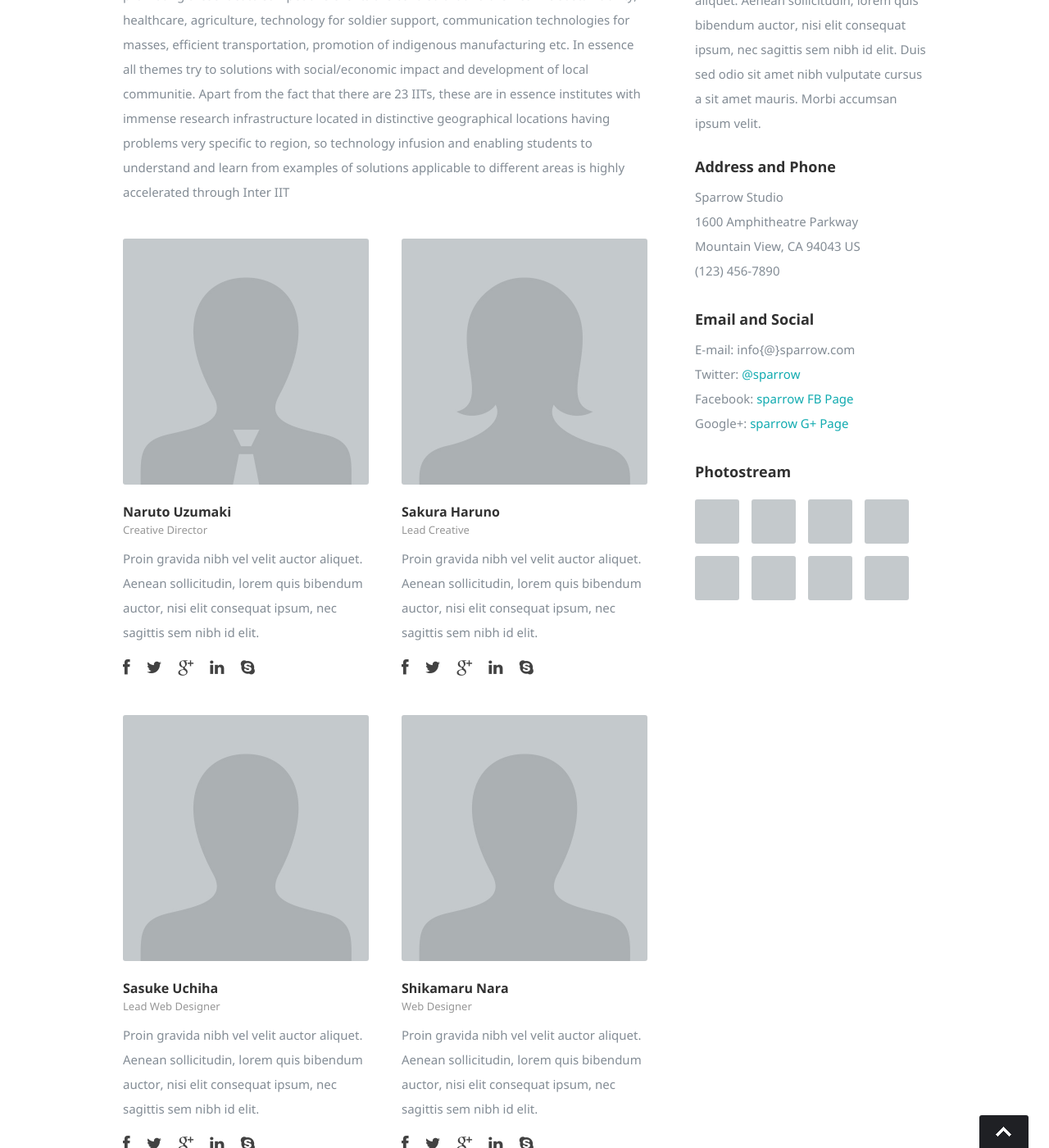
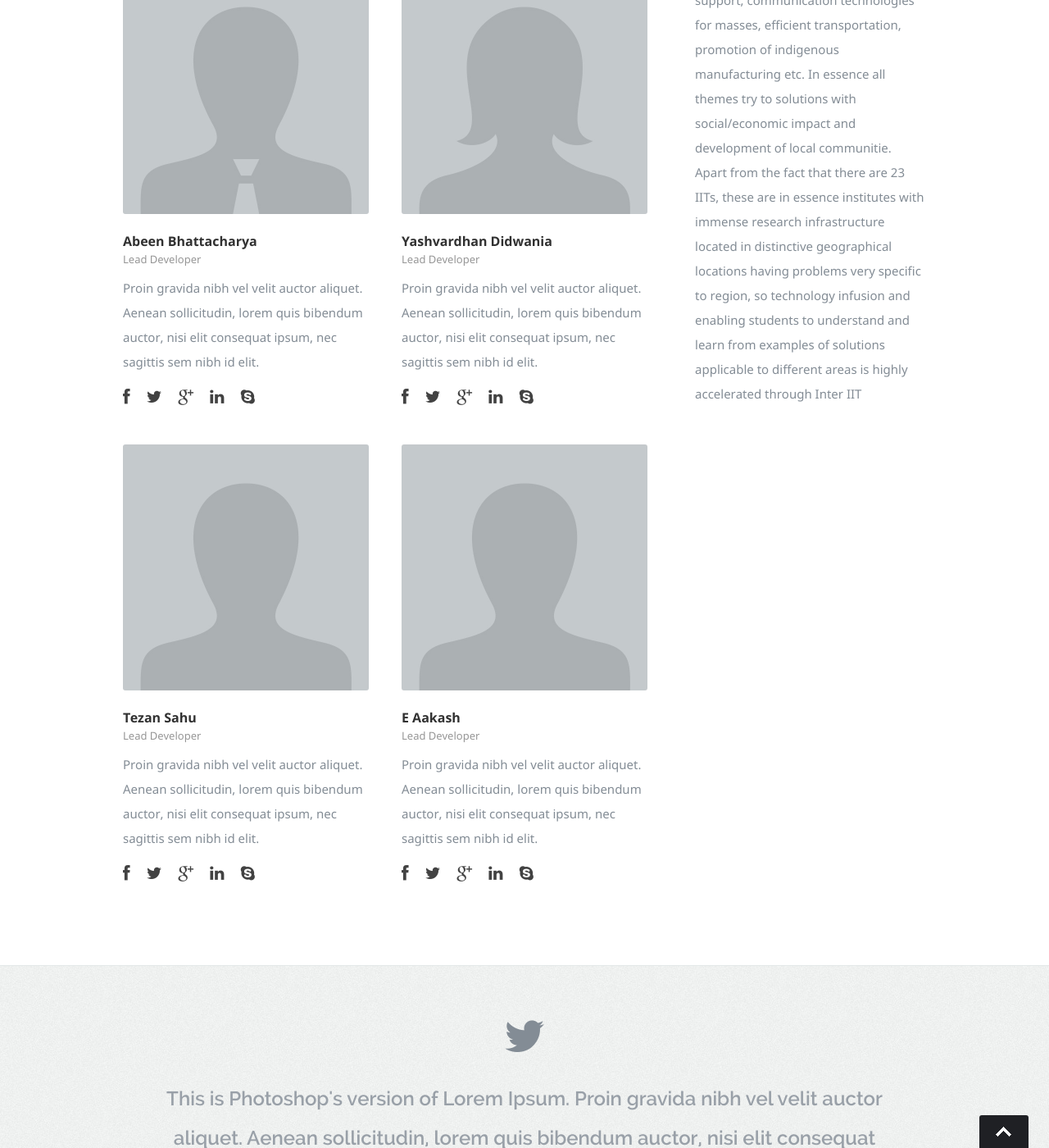
Before and after one commit to thenotsodarkknight/inter-iit, a Jekyll site: the page built from team.html, in a window 1280 px wide and 1400 px high, scrolled down 633 px. Shown: the whole window at 82% size. Built offline with Jekyll 4.4.1, drawn with Linux system fonts in a browser that asks for light colours; nearby versions of some CDN libraries; some of the changed text lies outside the part shown.

Commit message:
minor edits

```diff
--- a/_includes/footer.html
+++ b/_includes/footer.html
@@ -10,7 +10,6 @@
        <li><a href="/">Home.</a></li>
              <li><a href="/events">Events</a></li>
              <li><a href="/competitions">Competitions</a></li>
-             <li><a href="/about">About Us</a></li>
             <li><a href="/team">The Team</a></li>
       </ul>
 
--- a/_includes/header.html
+++ b/_includes/header.html
@@ -30,7 +30,6 @@
                      <li><a href="portfolio.html">Portfolio Entry</a></li>
                   </ul>
                </li>
-              <li><a href="/about">About Us</a></li>
                <li><a href="/team">The Team</a></li>
                <!-- <li><a href="styles.html">Features</a></li> -->
 
--- a/team.html
+++ b/team.html
@@ -9,7 +9,7 @@
    <div class="row">
 
       <div class="ten columns centered text-center">
-         <h1>About Us<span>.</span></h1>
+         <h1>The Team<span>.</span></h1>
 
          <p>7th Inter-IIT Tech Meet | IIT Bombay</p>
       </div>
@@ -24,7 +24,7 @@
 
    <div id="page-content" class="row page">
 
-      <div id="primary" class="eight columns">
+      <div id="primary" class="eight columns end">
 
          <section>
 
@@ -32,8 +32,7 @@
 
             <p class="lead">Inter IIT Tech Meets are envisioned in challenging participants to come up with technology solutions for the problems, compete with teams in a healthy environment, interact with like-minded people across the country and promote transfer of this technology to ventures which will address problems at grass-root levels. </p>
 
-            <p>7th Inter IIT Tech meet caries this vision have collaborative and competitive events promoting these ideas. Competitive events are centred around  themes like sustainability, healthcare, agriculture, technology for soldier support, communication technologies for masses, efficient transportation, promotion of indigenous manufacturing etc. In essence all themes try to solutions with social/economic impact and development of local communitie. Apart from the fact that there are 23 IITs,  these are in essence institutes with immense research infrastructure located in distinctive geographical locations having problems very specific to region, so technology infusion and enabling students to understand and learn from examples of solutions applicable to different areas is highly accelerated through Inter IIT
-</p>
+
 
             <div class="row">
 
@@ -44,8 +43,8 @@
                      <img src="/assets/images/team/team-img-01.jpg" alt=""/>
 
                      <div class"member-name">
-                        <h5>Naruto Uzumaki</h5>
-                        <span>Creative Director</span>
+                        <h5>Abeen Bhattacharya</h5>
+                        <span>Lead Developer</span>
                      </div>
 
                      <p>Proin gravida nibh vel velit auctor aliquet. Aenean sollicitudin, lorem quis bibendum auctor,
@@ -66,8 +65,8 @@
                      <img src="/assets/images/team/team-img-02.jpg" alt=""/>
 
                      <div class"member-name">
-                        <h5>Sakura Haruno</h5>
-                        <span>Lead Creative</span>
+                        <h5>Yashvardhan Didwania</h5>
+                        <span>Lead Developer</span>
                      </div>
 
                      <p>Proin gravida nibh vel velit auctor aliquet. Aenean sollicitudin, lorem quis bibendum auctor,
@@ -88,8 +87,8 @@
                      <img src="/assets/images/team/team-img-03.jpg" alt=""/>
 
                      <div class"member-name">
-                        <h5>Sasuke Uchiha</h5>
-                        <span>Lead Web Designer</span>
+                        <h5>Tezan Sahu</h5>
+                        <span>Lead Developer</span>
                      </div>
 
                      <p>Proin gravida nibh vel velit auctor aliquet. Aenean sollicitudin, lorem quis bibendum auctor,
@@ -110,8 +109,8 @@
                      <img src="/assets/images/team/team-img-03.jpg" alt=""/>
 
                      <div class"member-name">
-                        <h5>Shikamaru Nara</h5>
-                        <span>Web Designer</span>
+                        <h5>E Aakash</h5>
+                        <span>Lead Developer</span>
                      </div>
 
                      <p>Proin gravida nibh vel velit auctor aliquet. Aenean sollicitudin, lorem quis bibendum auctor,
@@ -139,55 +138,13 @@
 
          <aside id="sidebar">
 
-            <div class="widget widget_search">
-               <h5>Search</h5>
-               <form action="#">
-
-                  <input class="text-search" type="text" onfocus="if (this.value == 'Search here...') { this.value = ''; }" onblur="if(this.value == '') { this.value = 'Search here...'; }" value="Search here...">
-                  <input type="submit" class="submit-search" value="">
-
-               </form>
-            </div>
 
             <div class="widget widget_text">
-               <h5 class="widget-title">Text Widget</h5>
-               <div class="textwidget">Proin gravida nibh vel velit auctor aliquet.
-               Aenean sollicitudin, lorem quis bibendum auctor, nisi elit consequat ipsum,
-               nec sagittis sem nibh id elit. Duis sed odio sit amet nibh vulputate cursus
-               a sit amet mauris. Morbi accumsan ipsum velit. </div>
+               <h5 class="widget-title">7th Inter-IIT Tech Meet</h5>
+               <div class="textwidget">7th Inter IIT Tech meet caries this vision have collaborative and competitive events promoting these ideas. Competitive events are centred around  themes like sustainability, healthcare, agriculture, technology for soldier support, communication technologies for masses, efficient transportation, promotion of indigenous manufacturing etc. In essence all themes try to solutions with social/economic impact and development of local communitie. Apart from the fact that there are 23 IITs,  these are in essence institutes with immense research infrastructure located in distinctive geographical locations having problems very specific to region, so technology infusion and enabling students to understand and learn from examples of solutions applicable to different areas is highly accelerated through Inter IIT </div>
           </div>
 
-            <div class="widget widget_contact">
-          <h5>Address and Phone</h5>
-          <p class="address">
-            Sparrow Studio<br>
-            1600 Amphitheatre Parkway <br>
-            Mountain View, CA 94043 US<br>
-            <span>(123) 456-7890</span>
-          </p>
 
-          <h5>Email and Social</h5>
-          <p>
-                  E-mail: info{@}sparrow.com<br>
-                  Twitter: <a href="#">@sparrow</a><br>
-                  Facebook: <a href="#">sparrow FB Page</a><br>
-                  Google+: <a href="#">sparrow G+ Page</a>
-               </p>
-        </div>
-
-            <div class="widget widget_photostream">
-               <h5>Photostream</h5>
-               <ul class="photostream cf">
-                  <li><a href="#"><img src="/assets/images/thumb.jpg" alt="thumbnail"></a></li>
-                  <li><a href="#"><img src="/assets/images/thumb.jpg" alt="thumbnail"></a></li>
-                  <li><a href="#"><img src="/assets/images/thumb.jpg" alt="thumbnail"></a></li>
-                  <li><a href="#"><img src="/assets/images/thumb.jpg" alt="thumbnail"></a></li>
-                  <li><a href="#"><img src="/assets/images/thumb.jpg" alt="thumbnail"></a></li>
-                  <li><a href="#"><img src="/assets/images/thumb.jpg" alt="thumbnail"></a></li>
-                  <li><a href="#"><img src="/assets/images/thumb.jpg" alt="thumbnail"></a></li>
-                  <li><a href="#"><img src="/assets/images/thumb.jpg" alt="thumbnail"></a></li>
-               </ul>
-           </div>
 
          </aside>
 
```
